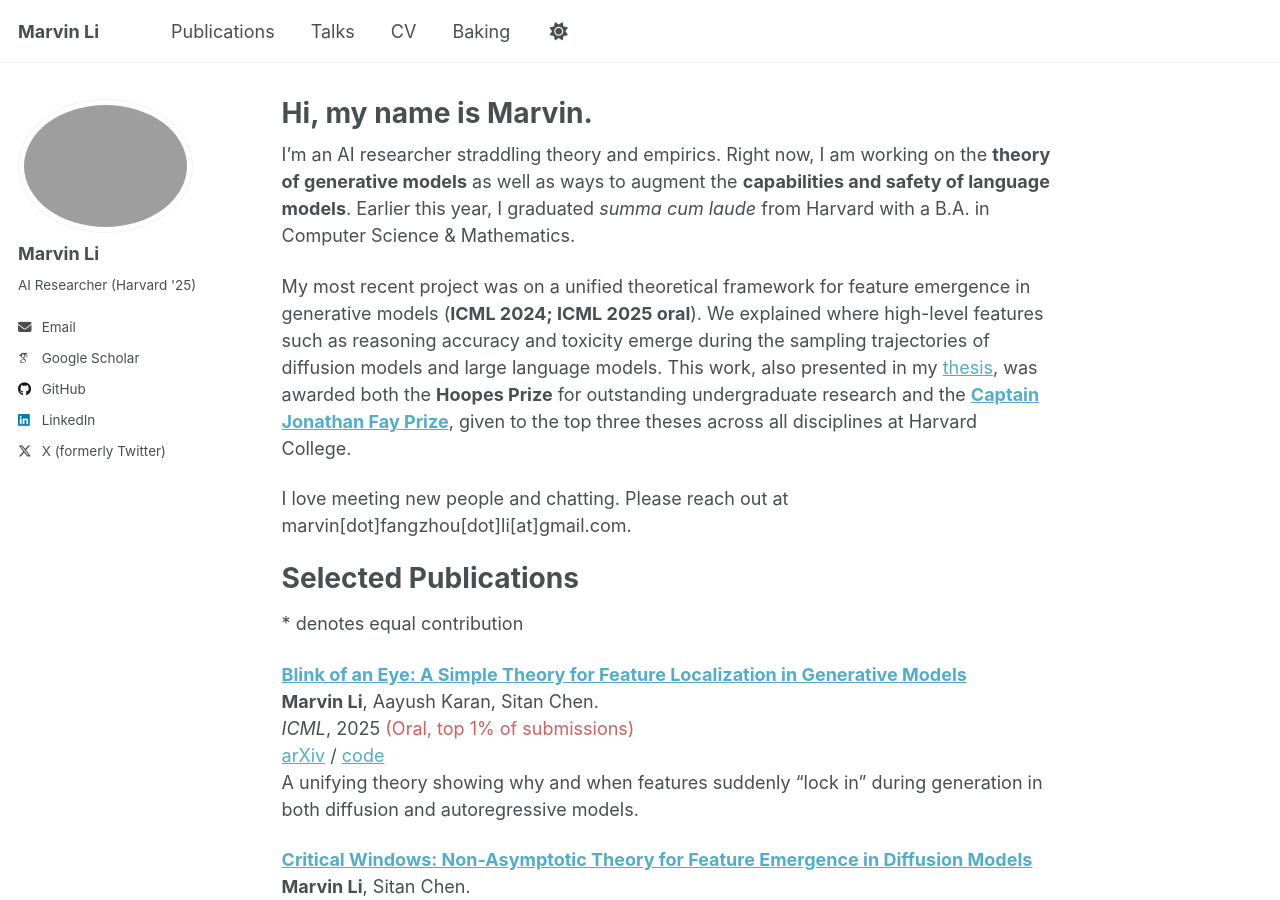
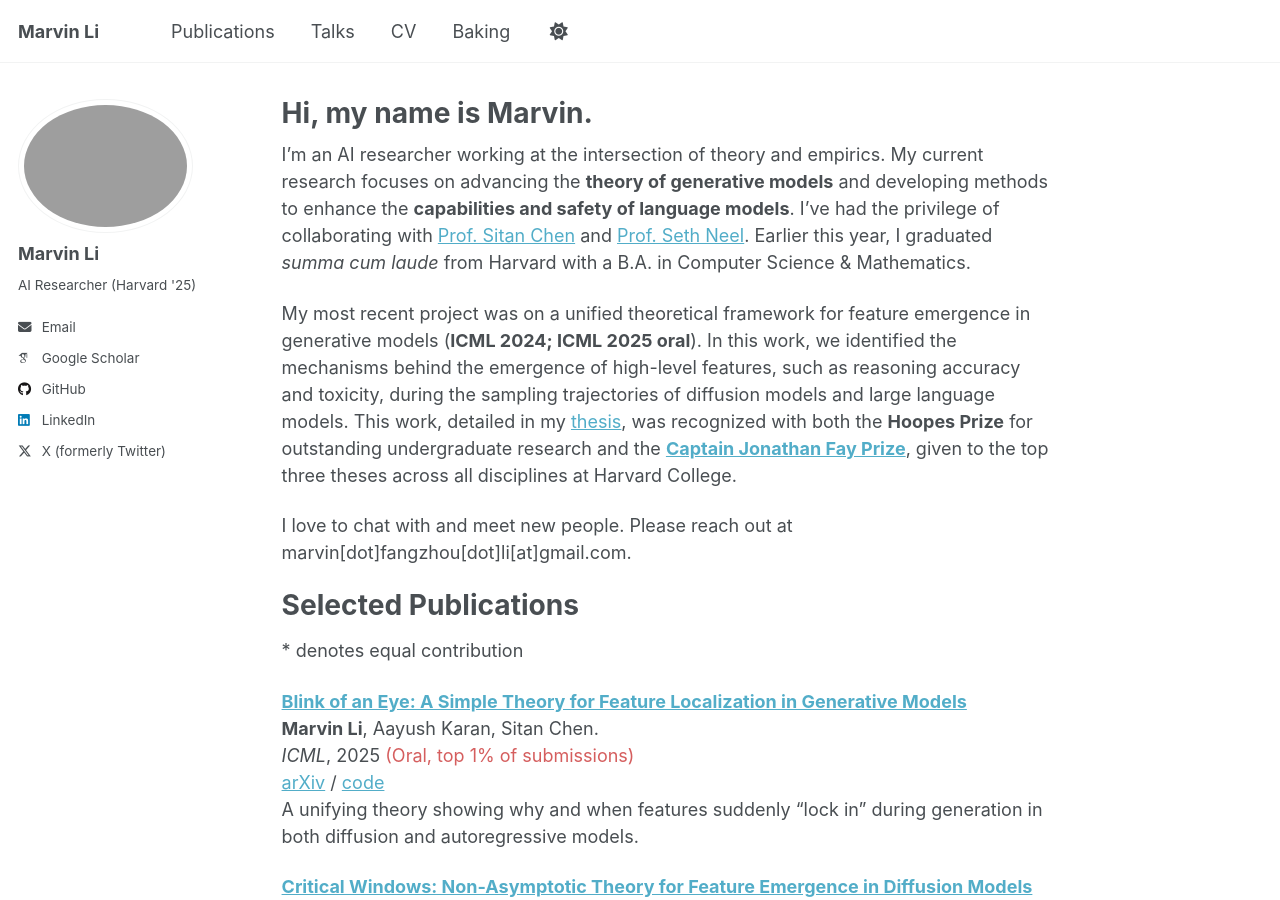
Before and after one commit to marvinfli/marvinfli.github.io, a Jekyll site: the page built from _pages/about.md, in a window 1280 px wide and 900 px high. Built offline with Jekyll 4.4.1, drawn with Linux system fonts in a browser that asks for light colours; some web fonts are replaced; a script that is not in the unit is left out.

Commit message:
some more detials

```diff
--- a/_pages/about.md
+++ b/_pages/about.md
@@ -7,11 +7,11 @@ redirect_from:
   - /about.html
 ---
 
-I'm an AI researcher straddling theory and empirics. Right now, I am working on the **theory of generative models** as well as ways to augment the **capabilities and safety of language models**. Earlier this year, I graduated *summa cum laude* from Harvard with a B.A. in Computer Science & Mathematics.
+I'm an AI researcher working at the intersection of theory and empirics. My current research focuses on advancing the **theory of generative models** and developing methods to enhance the **capabilities and safety of language models**. I've had the privilege of collaborating with [Prof. Sitan Chen](https://sitanchen.com/) and [Prof. Seth Neel](https://sethneel.com/). Earlier this year, I graduated *summa cum laude* from Harvard with a B.A. in Computer Science & Mathematics.
 
-My most recent project was on a unified theoretical framework for feature emergence in generative models (**ICML 2024; ICML 2025 oral**). We explained where high-level features such as reasoning accuracy and toxicity emerge during the sampling trajectories of diffusion models and large language models. This work, also presented in my [thesis](/files/thesis.pdf), was awarded both the **Hoopes Prize** for outstanding undergraduate research and the [**Captain Jonathan Fay Prize**](https://www.radcliffe.harvard.edu/news-and-ideas/harvard-radcliffe-institute-awards-2025-fay-prizes-for-outstanding-theses-of-graduating-class), given to the top three theses across all disciplines at Harvard College.
+My most recent project was on a unified theoretical framework for feature emergence in generative models (**ICML 2024; ICML 2025 oral**). In this work, we identified the mechanisms behind the emergence of high-level features, such as reasoning accuracy and toxicity, during the sampling trajectories of diffusion models and large language models. This work, detailed in my [thesis](/files/thesis.pdf), was recognized with both the **Hoopes Prize** for outstanding undergraduate research and the [**Captain Jonathan Fay Prize**](https://www.radcliffe.harvard.edu/news-and-ideas/harvard-radcliffe-institute-awards-2025-fay-prizes-for-outstanding-theses-of-graduating-class), given to the top three theses across all disciplines at Harvard College.
 
-I love meeting new people and chatting. Please reach out at marvin[dot]fangzhou[dot]li[at]gmail.com.
+I love to chat with and meet new people. Please reach out at marvin[dot]fangzhou[dot]li[at]gmail.com.
 
 
 # Selected Publications
```
